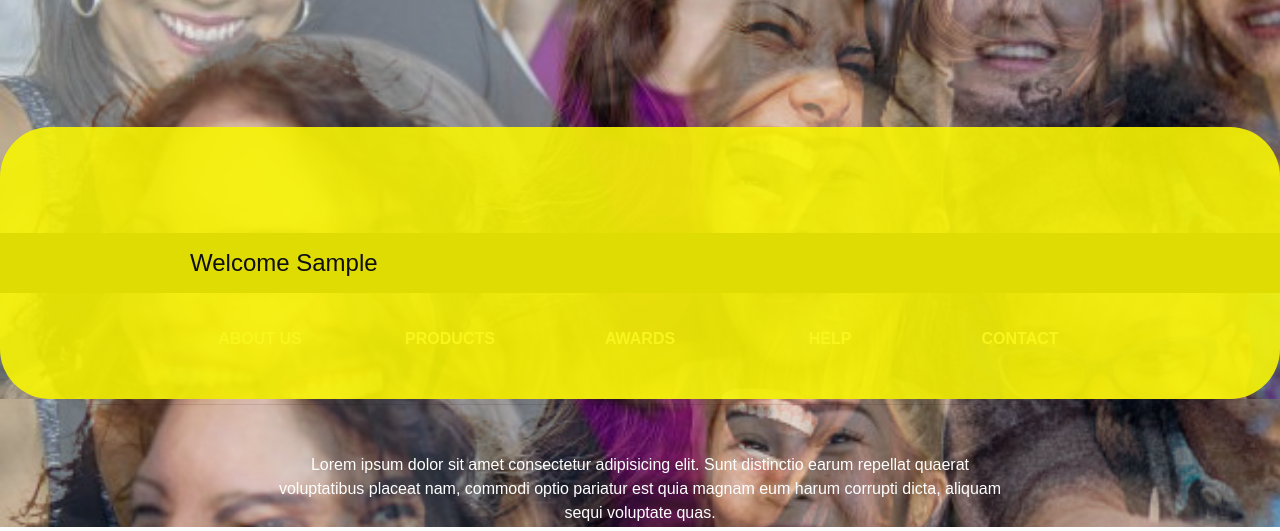
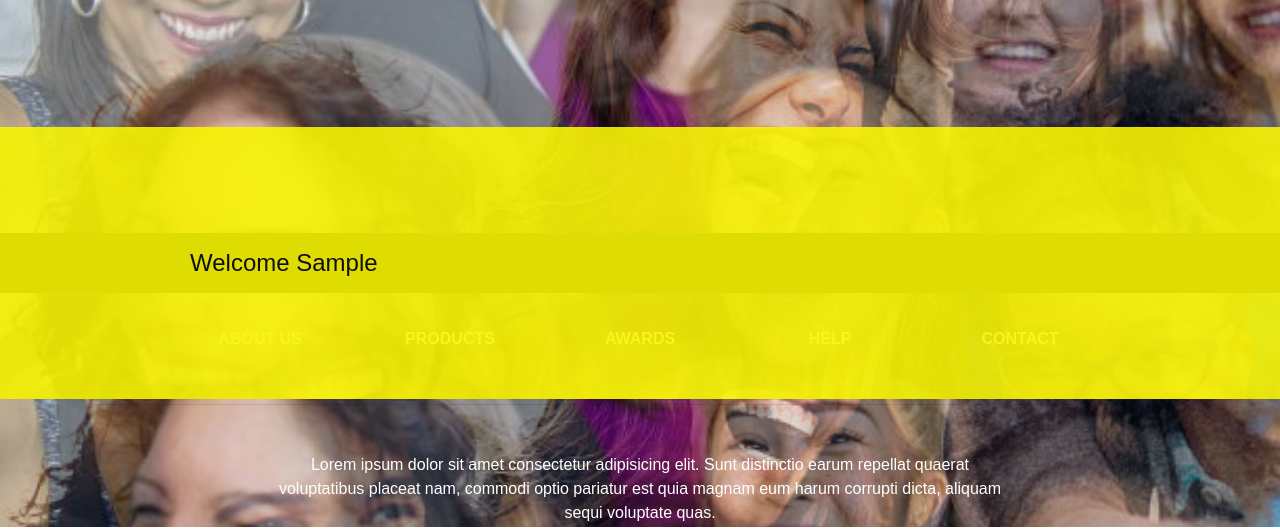
Before and after one commit to Romeombugua/Humorer, a Django app: page /app/home in a window 1280 px wide. Shown: the part 507-1038 px from the top of the page. Run offline with Django 4.2, Linux system fonts and the light colour scheme; the visitor is signed in with stand-in values (Sample User, id 1); data that the repository does not hold is empty; parts of the project's set-up code (start-up, migrations or seed data) failed here and were passed over; some libraries are stand-ins or nearby versions.

Commit message:
Huge changes

```diff
--- a/app/static/styles.css
+++ b/app/static/styles.css
@@ -146,7 +146,6 @@ body{
     text-align:center;
 }
 .cont{
-    border-radius: 50px;
     position:relative;
     z-index:2;
     background:rgba(248, 244, 4, 0.9);
--- a/app/templates/base.html
+++ b/app/templates/base.html
@@ -13,6 +13,7 @@
     <meta name="description" content="">
     <meta name="viewport" content="width=device-width, initial-scale=1">
     <link rel="stylesheet" href="https://stackpath.bootstrapcdn.com/bootstrap/4.1.3/css/bootstrap.min.css">
+    <link rel="stylesheet" href="https://cdn.jsdelivr.net/npm/bootstrap@4.6.1/dist/css/bootstrap.min.css">
     <link rel="stylesheet" href="https://use.fontawesome.com/releases/v5.8.1/css/all.css" integrity="sha384-50oBUHEmvpQ+1lW4y57PTFmhCaXp0ML5d60M1M7uH2+nqUivzIebhndOJK28anvf" crossorigin="anonymous">
     {% load static %}
     <link rel="stylesheet" href="{% static '/styles.css' %}">
--- a/app/templates/memes.html
+++ b/app/templates/memes.html
@@ -14,7 +14,7 @@
 
           <div class="column">
             <a target="_blank" href="{{ meme.image.url }}">
-              <img class="meme" src="{{ meme.image.url }}" alt="">
+              <img  class="img-fluid" src="{{ meme.image.url }}" alt="">
             </a>
           </div>
       </div>
```
